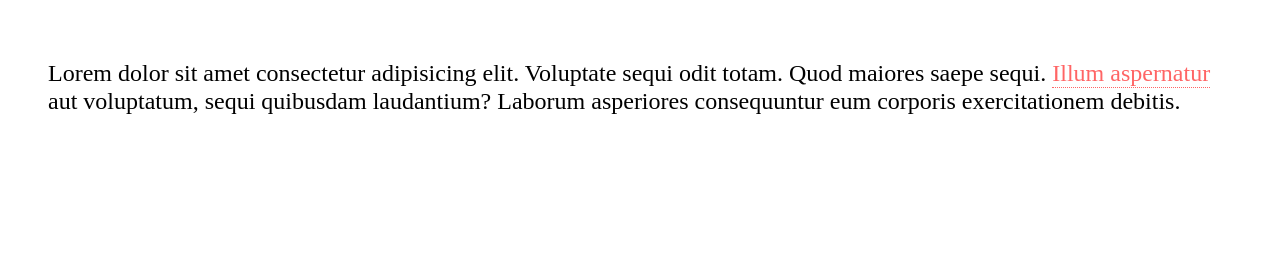
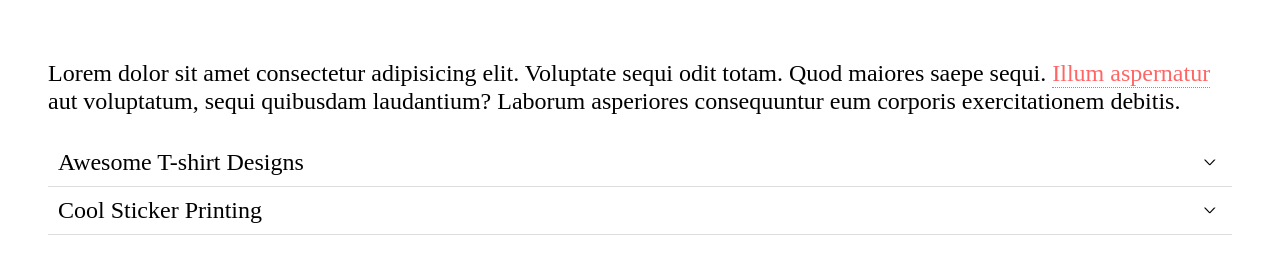
Before and after one commit to sai-myne/Modern-JavaScript, a website built with webpack: page ui-lib-project/dist/index.html in a window 1280 px wide. Built offline with nearby package versions, Linux system fonts and the light colour scheme.

Commit message:
lesson 169. Dropdowns

```diff
--- a/ui-lib-project/src/index.js
+++ b/ui-lib-project/src/index.js
@@ -1,6 +1,15 @@
 import Tooltip from './ninja-ui/tooltip';
+import Dropdown from './ninja-ui/dropdown';
 
 // create a tooltip
 const tooltip = new Tooltip(document.querySelector('.tooltip'));
+tooltip.init();
 
-tooltip.init();
+
+// create dropdowns
+const dropdowns = document.querySelectorAll('.dropdown');
+
+dropdowns.forEach(dropdown => {
+    const instance = new Dropdown(dropdown);
+    instance.init();
+})
--- /dev/null
+++ b/ui-lib-project/src/ninja-ui/dropdown.js
@@ -0,0 +1,17 @@
+import './styles/dropdown.css';
+
+class Dropdown {
+    constructor(container){
+        this.container = container;
+        this.trigger = container.querySelector('.trigger');
+        this.content = container.querySelector('.content');
+    }
+    init(){
+        this.trigger.addEventListener('click', () => {
+            this.trigger.classList.toggle('active');
+            this.content.classList.toggle('active');
+        })
+    }
+}
+
+export {Dropdown as default};
--- /dev/null
+++ b/ui-lib-project/src/ninja-ui/styles/dropdown.css
@@ -0,0 +1,24 @@
+.dropdown .trigger{
+    border-bottom: 1px solid #ddd;
+    padding: 10px;
+    position: relative;
+    cursor: pointer;
+  }
+  .dropdown .trigger::after{
+    content: ">";
+    display: inline-block;
+    position: absolute;
+    right: 15px;
+    transform: rotate(90deg) scale(0.5, 1);
+    font-weight: bold;
+    transition: transform 0.3s;
+  }
+  .dropdown .trigger.active::after{
+    transform: rotate(-90deg) scale(0.5, 1);
+  }
+  .dropdown .content{
+    display: none;
+  }
+  .dropdown .content.active{
+    display: block;
+  }
```
Also changed, not shown: ui-lib-project/dist/index.html.
